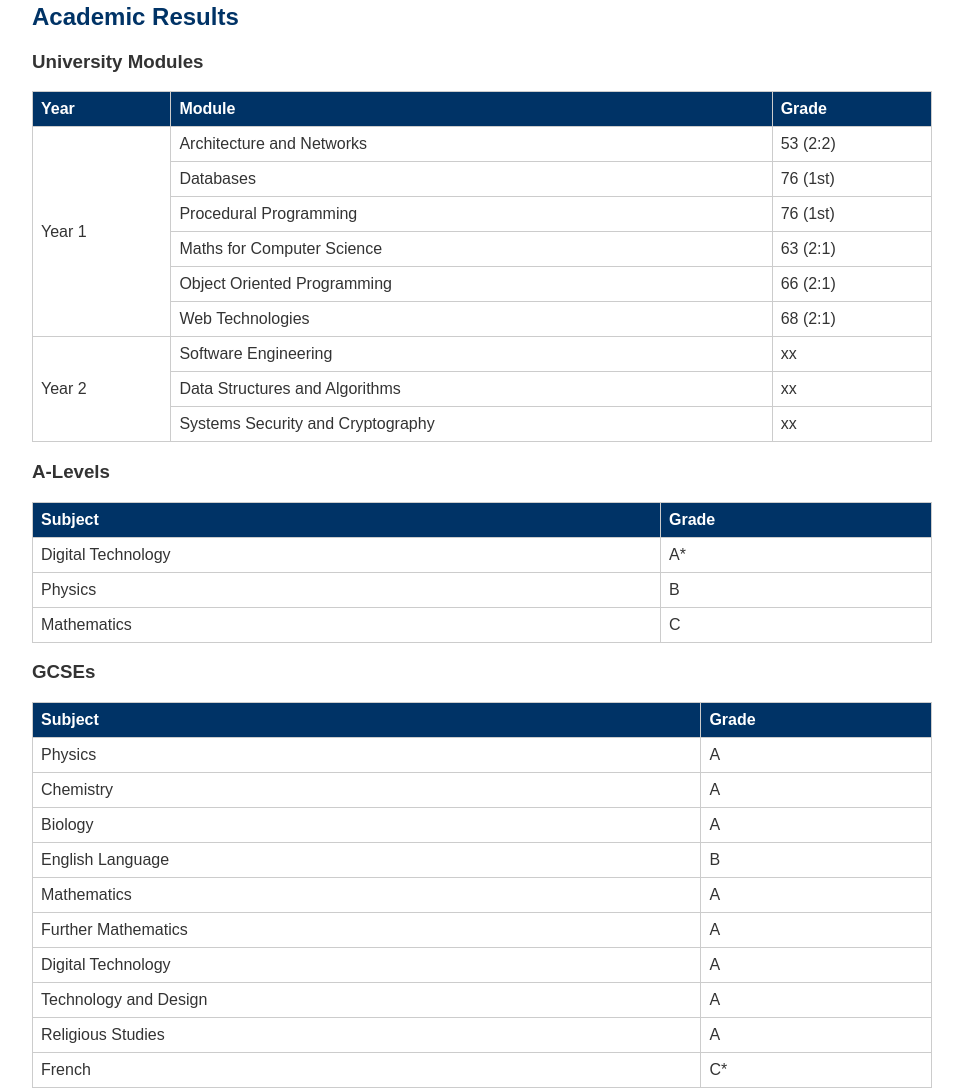
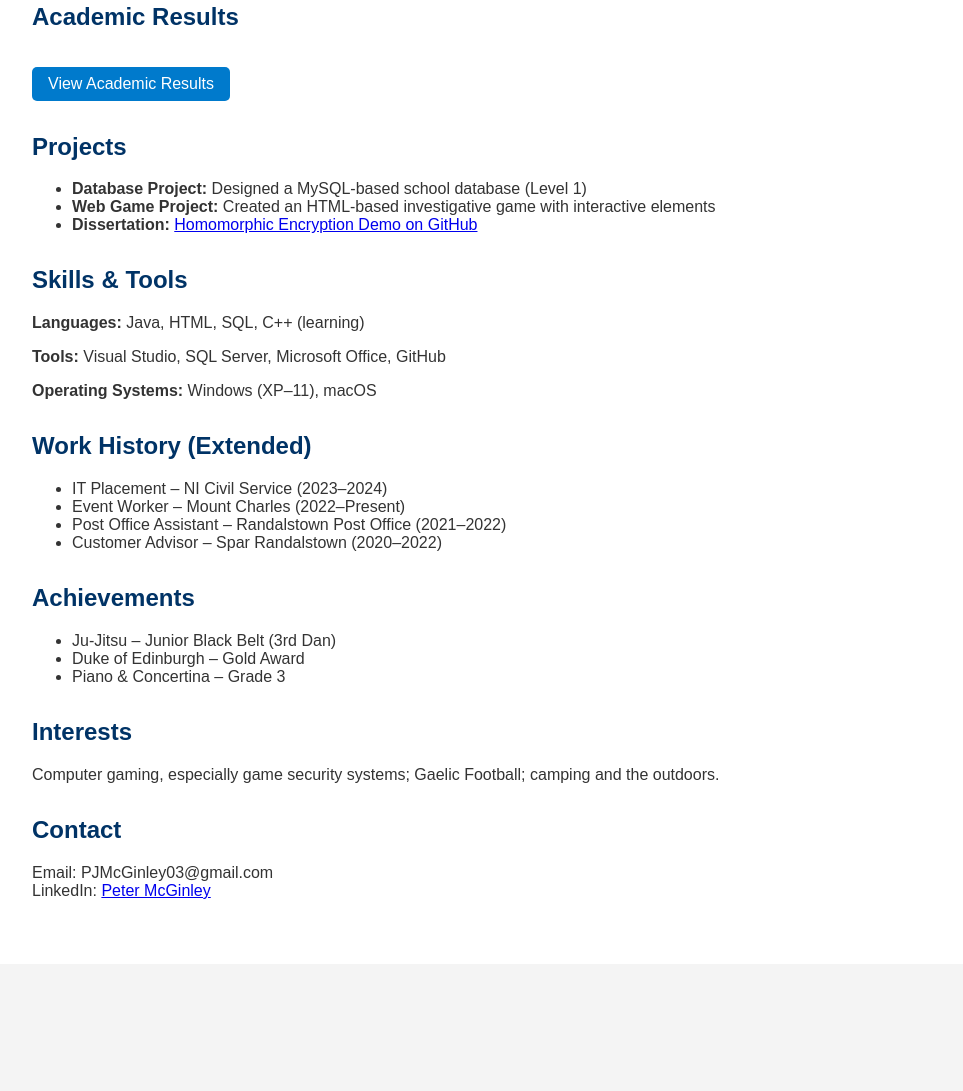
Before and after one commit to PMCG03/CV-Website, a plain HTML site: page index.html in a window 1280 px wide. Shown: the part 441-1532 px from the top of the page, without its empty margins (158-1121 px from the left). After the commit the page ends 1405 px from the top, so only its background shows below. Drawn offline with Linux system fonts and the light colour scheme.

Commit message:
Update index.html

```diff
--- a/index.html
+++ b/index.html
@@ -42,24 +42,6 @@
     a.button:hover {
       background-color: #005f99;
     }
-    table {
-      width: 100%;
-      border-collapse: collapse;
-      margin-top: 1rem;
-    }
-    th, td {
-      border: 1px solid #ccc;
-      padding: 8px;
-      text-align: left;
-    }
-    th {
-      background-color: #003366;
-      color: white;
-    }
-    .highlight {
-      background-color: #e0f7fa;
-      font-weight: bold;
-    }
   </style>
 </head>
 <body>
@@ -81,42 +63,7 @@
 
     <section>
       <h2>Academic Results</h2>
-      <h3>University Modules</h3>
-      <table>
-        <tr><th>Year</th><th>Module</th><th>Grade</th></tr>
-        <tr><td rowspan="6">Year 1</td><td>Architecture and Networks</td><td>53 (2:2)</td></tr>
-        <tr><td>Databases</td><td>76 (1st)</td></tr>
-        <tr><td>Procedural Programming</td><td>76 (1st)</td></tr>
-        <tr><td>Maths for Computer Science</td><td>63 (2:1)</td></tr>
-        <tr><td>Object Oriented Programming</td><td>66 (2:1)</td></tr>
-        <tr><td>Web Technologies</td><td>68 (2:1)</td></tr>
-        <tr><td rowspan="3">Year 2</td><td>Software Engineering</td><td>xx</td></tr>
-        <tr><td>Data Structures and Algorithms</td><td>xx</td></tr>
-        <tr><td>Systems Security and Cryptography</td><td>xx</td></tr>
-      </table>
-
-      <h3>A-Levels</h3>
-      <table>
-        <tr><th>Subject</th><th>Grade</th></tr>
-        <tr><td>Digital Technology</td><td>A*</td></tr>
-        <tr><td>Physics</td><td>B</td></tr>
-        <tr><td>Mathematics</td><td>C</td></tr>
-      </table>
-
-      <h3>GCSEs</h3>
-      <table>
-        <tr><th>Subject</th><th>Grade</th></tr>
-        <tr><td>Physics</td><td>A</td></tr>
-        <tr><td>Chemistry</td><td>A</td></tr>
-        <tr><td>Biology</td><td>A</td></tr>
-        <tr><td>English Language</td><td>B</td></tr>
-        <tr><td>Mathematics</td><td>A</td></tr>
-        <tr><td>Further Mathematics</td><td>A</td></tr>
-        <tr><td>Digital Technology</td><td>A</td></tr>
-        <tr><td>Technology and Design</td><td>A</td></tr>
-        <tr><td>Religious Studies</td><td>A</td></tr>
-        <tr><td>French</td><td>C*</td></tr>
-      </table>
+      <a class="button" href="grades.html">View Academic Results</a>
     </section>
 
     <section>
```
